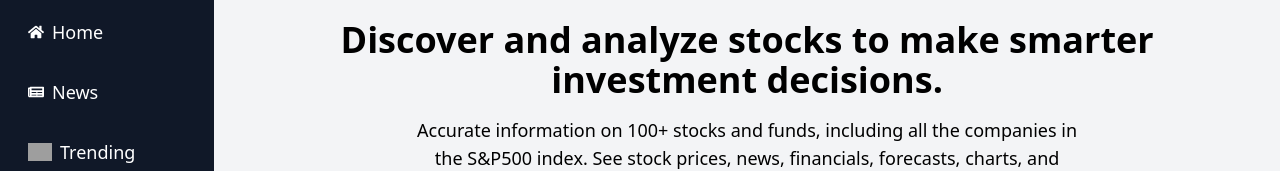
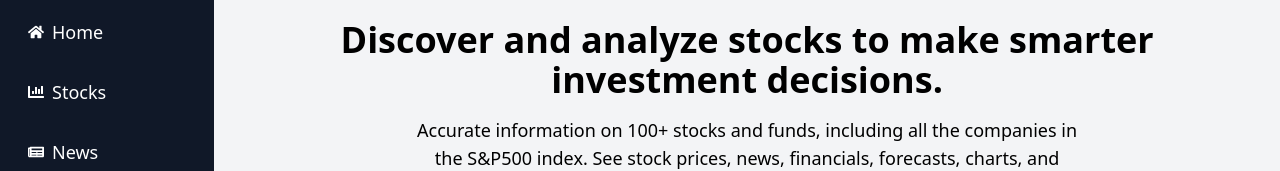
Before and after one commit to Chandrashekher1/InvestiX_Hackathon, a React (Vite) app: page / in a window 1280 px wide. Shown: the part 166-337 px from the top of the page. Built offline with nearby package versions, Linux system fonts and the light colour scheme; no server answers; grey boxes are pictures that could not be loaded.

Commit message:
Add stocks button

```diff
--- a/src/components/Sidebar.jsx
+++ b/src/components/Sidebar.jsx
@@ -17,10 +17,10 @@ const Sidebar = () => {
             <FaHome />
             {isOpen && <Link to="/" className="text-lg">Home</Link>}
           </li>
-          {/* <li className="flex items-center space-x-2 hover:bg-gray-700 p-2 rounded-md">
+          <li className="flex items-center space-x-2 hover:bg-gray-700 p-2 rounded-md">
             <FaChartBar />
             {isOpen && <Link to="/stocks/" className="text-lg">Stocks</Link>}
-          </li> */}
+          </li>
           <li className="flex items-center space-x-2 hover:bg-gray-700 p-2 rounded-md">
             <FaNewspaper />
             {isOpen && <Link to="/news/" className="text-lg">News</Link>}
```
